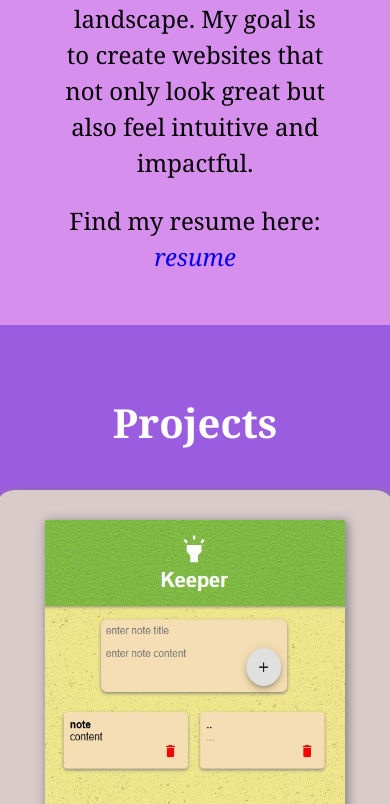
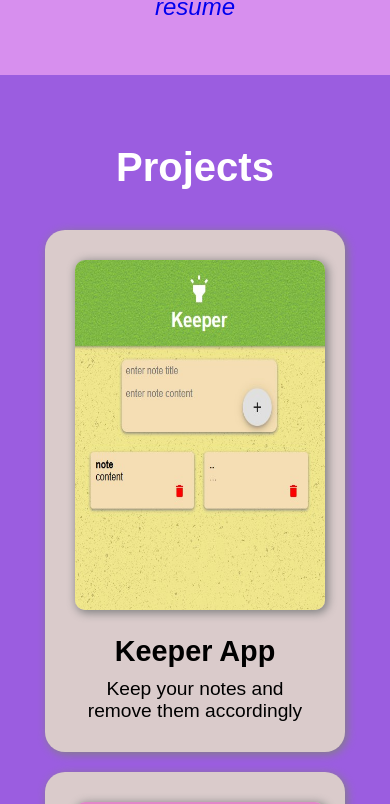
Before and after one commit to prayushbogati/Portfolio, a React (Vite) app: page / in a window 390 px wide. Shown: the part 1630-2434 px from the top of the page. Built offline with nearby package versions, Linux system fonts and the light colour scheme.

Commit message:
edited css responsive

```diff
--- a/src/Portfolio/PortfolioStyle.css
+++ b/src/Portfolio/PortfolioStyle.css
@@ -2,7 +2,7 @@
     padding: 0;
     margin: 0;
     box-sizing: border-box;
-    font-family: Cambria, Cochin, Georgia, Times, 'Times New Roman', serif;
+    font-family: sans-serif;
 }
 
 html {
@@ -23,18 +23,6 @@ html {
     align-items: center;
     padding: 20px;
     /* margin-bottom: 30px; */
-}
-
-@media(max-width: 600px) {
-    .header {
-        background-color: #4E56C0;
-        height: 150px;
-        display: flex;
-        flex-direction: column;
-
-        padding: 20px;
-        /* margin-bottom: 30px; */
-    }
 }
 
 .logo {
@@ -72,18 +60,6 @@ html {
     align-items: center;
     justify-content: space-around;
     align-items: center;
-}
-
-@media(max-width: 600px) {
-    .hero {
-        padding: 30px;
-        height: 600px;
-        display: flex;
-        flex-direction: column;
-        justify-content: center;
-        align-items: center;
-        align-items: center;
-    }
 }
 
 .hero img {
@@ -131,16 +107,6 @@ html {
     width: 70%;
 }
 
-@media(max-width: 600px){
-    .about p {
-    line-height: 1.5;
-    font-size: 1.5rem;
-    text-align: center;
-    display: block;
-    width: 90%;
-}
-}
-
 .resume {
     display: inline-block;
     transition: all 0.2s linear;
@@ -173,28 +139,6 @@ html {
     gap: 20px;
 }
 
-
-
-@media(max-width: 1300px) {
-    .cardContainer {
-        padding: 20px;
-        display: grid;
-        grid-template-columns: auto auto;
-        justify-content: space-evenly;
-        gap: 20px;
-    }
-}
-
-@media(max-width: 950px) {
-    .cardContainer {
-        padding: 20px;
-        display: flex;
-        flex-direction: column;
-        align-items: center;
-        gap: 20px;
-    }
-}
-
 .card {
     width: 400px;
     min-height: 500px;
@@ -225,6 +169,7 @@ html {
     height: 350px;
     margin-bottom: 20px;
     box-shadow: 2px 2px 10px 1px gray;
+    border-radius: 10px;
 }
 
 .card h2 {
@@ -264,32 +209,6 @@ html {
     gap: 200px;
 }
 
-
-@media(max-width: 1200px) {
-    .form-row {
-        margin-top: 20px;
-        display: flex;
-        flex-direction: column;
-        row-gap: 10px;
-    }
-
-    .feedback #message {
-        width: 200px;
-        height: 100px;
-        font-size: 1.2rem;
-        border: none;
-    }
-
-    .contact {
-        height: 600px;
-        padding: 50px;
-        background-color: #FDCFFA;
-        display: flex;
-        flex-direction: column;
-        font-size: 1.5rem;
-    }
-}
-
 .form-group input {
     width: 400px;
     padding: 10px;
@@ -312,23 +231,7 @@ html {
     border: none;
 }
 
-@media(max-width: 650px) {
-    .feedback #message {
-        width: 400px;
-        height: 100px;
-        font-size: 1.2rem;
-        border: none;
-    }
-
-    .form-items {
-        display: flex;
-        flex-direction: column;
-        row-gap: 30px;
-        align-items: center;
-    }
-}
-
-/* footer-setcion */
+/* footer-section */
 .footer {
     background-color: #4E56C0;
     display: flex;
@@ -342,3 +245,211 @@ html {
 .footer-text p {
     font-size: 1.2rem;
 }
+
+/* media queries */
+
+/* larger screens */
+@media (max-width: 1320px) {
+    .cardContainer {
+        padding: 20px;
+        display: grid;
+        grid-template-columns: auto auto;
+        justify-content: space-evenly;
+        gap: 20px;
+    }
+}
+
+/* medium size screens */
+@media(max-width: 1200px) {
+    .form-row {
+        margin-top: 20px;
+        display: flex;
+        flex-direction: column;
+        row-gap: 10px;
+    }
+
+    .feedback #message {
+        width: 400px;
+        height: 100px;
+        font-size: 1.2rem;
+        border: none;
+    }
+
+    .contact {
+        height: 600px;
+        padding: 50px;
+        background-color: #FDCFFA;
+        display: flex;
+        flex-direction: column;
+        font-size: 1.5rem;
+    }
+}
+
+@media (max-width: 960px) {
+    .card {
+        width: 330px;
+        min-height: 500px;
+        padding: 30px;
+        background-color: rgb(218, 203, 203);
+        font-size: 1.2rem;
+        border-radius: 20px;
+        box-shadow: 2px 2px 10px gray;
+        transition: all 0.2s linear;
+    }
+
+    .card img {
+        width: 270px;
+        height: 350px;
+        margin-bottom: 20px;
+        box-shadow: 2px 2px 10px 1px gray;
+        border-radius: 10px;
+    }
+}
+
+/* for phones */
+@media(max-width: 760px) {
+    .cardContainer {
+        padding: 20px;
+        display: flex;
+        flex-direction: column;
+        align-items: center;
+        gap: 20px;
+    }
+}
+
+@media (max-width: 580px) {
+    .header {
+        background-color: #4E56C0;
+        height: 150px;
+        display: flex;
+        flex-direction: column;
+
+        padding: 20px;
+        /* margin-bottom: 30px; */
+    }
+
+    .hero {
+        padding: 30px;
+        height: 600px;
+        display: flex;
+        flex-direction: column;
+        justify-content: center;
+        align-items: center;
+        align-items: center;
+    }
+
+    .hero img {
+        height: 350px;
+    }
+
+    .about p {
+        line-height: 1.5;
+        font-size: 1.5rem;
+        text-align: center;
+        display: block;
+        width: 90%;
+    }
+
+    .card {
+        width: 350px;
+        min-height: 500px;
+        padding: 30px;
+        background-color: rgb(218, 203, 203);
+        font-size: 1.2rem;
+        border-radius: 20px;
+        box-shadow: 2px 2px 10px gray;
+        transition: all 0.2s linear;
+    }
+
+    .card img {
+        width: 280px;
+        height: 350px;
+        margin-bottom: 20px;
+        box-shadow: 2px 2px 10px 1px gray;
+        border-radius: 10px;
+    }
+
+    .form-items {
+        display: flex;
+        flex-direction: column;
+        row-gap: 30px;
+        align-items: center;
+    }
+
+    .form-row input {
+        width: 300px;
+    }
+
+    #reason {
+        padding: 10px;
+        width: 300px;
+        font-size: 1.2rem;
+        border: none;
+    }
+
+    .feedback #message {
+        width: 300px;
+        height: 100px;
+        font-size: 1.2rem;
+        border: none;
+    }
+}
+
+@media(max-width: 410px) {
+    .header {
+        height: 100px;
+    }
+
+    .logo a {
+        font-size: 30px;
+    }
+
+    .navbar a {
+        font-size: 20px;
+    }
+
+    .hero {
+        height: 450px;
+    }
+
+    .hero img {
+        height: 300px;
+    }
+
+    .form-row input {
+        width: 250px;
+    }
+
+    #reason {
+        padding: 10px;
+        width: 250px;
+        font-size: 1.2rem;
+        border: none;
+    }
+
+    .feedback #message {
+        width: 250px;
+        height: 100px;
+        font-size: 1.2rem;
+        border: none;
+    }
+
+    .card {
+        width: 300px;
+        min-height: 500px;
+        padding: 30px;
+        background-color: rgb(218, 203, 203);
+        font-size: 1.2rem;
+        border-radius: 20px;
+        box-shadow: 2px 2px 10px gray;
+        transition: all 0.2s linear;
+    }
+
+    .card img {
+        width: 250px;
+        height: 350px;
+        margin-bottom: 20px;
+        box-shadow: 2px 2px 10px 1px gray;
+        border-radius: 10px;
+    }
+}
```
